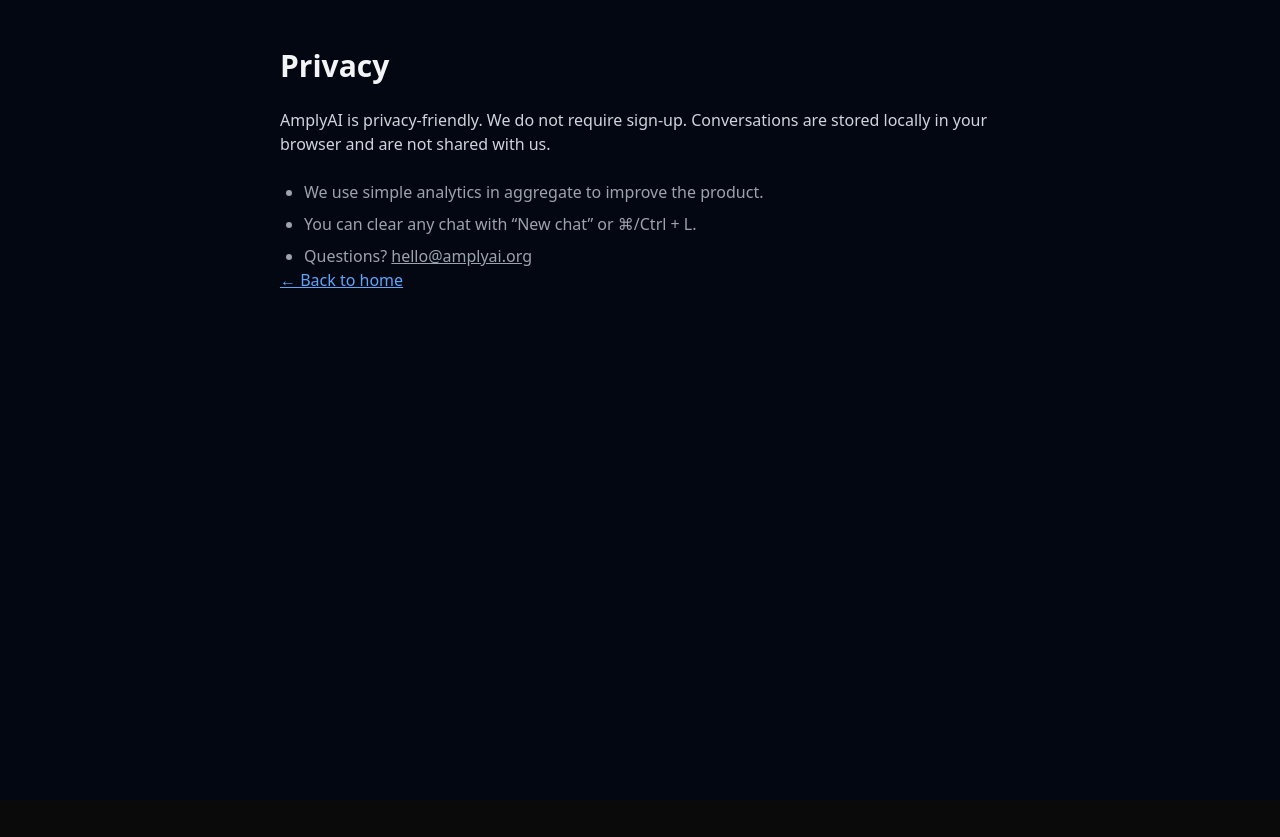
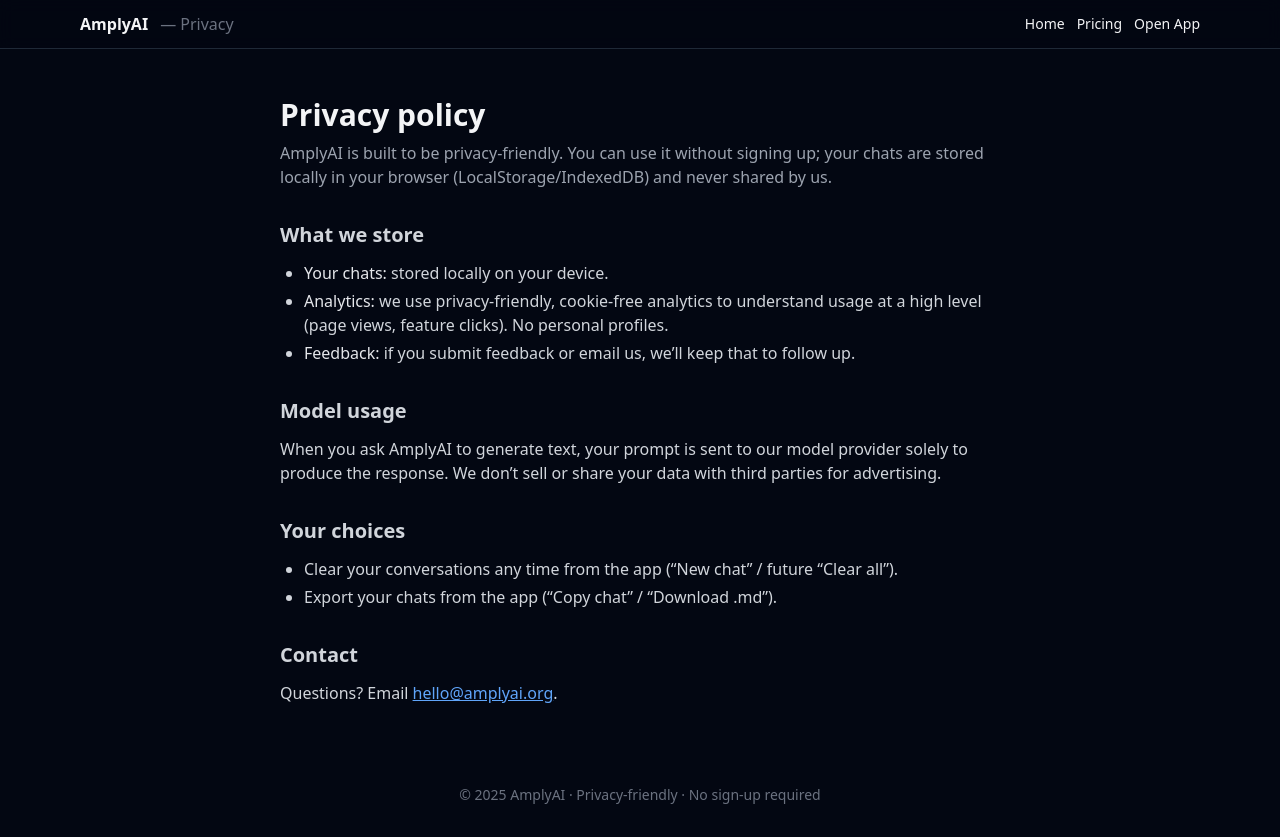
Before and after one commit to madevthevanthiran-maker/amplyai-chatbot, a Next.js app: page /privacy in a window 1280 px wide. Before the commit the page ends 800 px from the top, so only its background shows below. Built offline with nearby package versions, Linux system fonts and the light colour scheme.

Commit message:
Update privacy.jsx

```diff
--- a/pages/privacy.jsx
+++ b/pages/privacy.jsx
@@ -5,27 +5,68 @@ import Link from "next/link";
 export default function Privacy() {
   return (
     <div className="min-h-screen bg-gray-950 text-gray-100">
-      <Head><title>Privacy — AmplyAI</title></Head>
-      <main className="max-w-3xl mx-auto px-6 py-12 space-y-6">
-        <h1 className="text-3xl font-bold">Privacy</h1>
-        <p className="text-gray-300">
-          AmplyAI is privacy-friendly. We do not require sign-up. Conversations are
-          stored locally in your browser and are not shared with us.
-        </p>
-        <ul className="list-disc ml-6 text-gray-400 space-y-2">
-          <li>We use simple analytics in aggregate to improve the product.</li>
-          <li>You can clear any chat with “New chat” or ⌘/Ctrl + L.</li>
-          <li>
-            Questions?{" "}
-            <a className="underline" href="mailto:hello@amplyai.org">
-              hello@amplyai.org
-            </a>
-          </li>
-        </ul>
-        <Link href="/" className="underline text-blue-400">
-          ← Back to home
-        </Link>
+      <Head>
+        <title>Privacy — AmplyAI</title>
+        <meta name="description" content="Privacy policy for AmplyAI. Privacy-friendly by default." />
+        <meta property="og:title" content="AmplyAI — Privacy" />
+        <meta property="og:description" content="Privacy-friendly by default. No sign-up required." />
+      </Head>
+
+      <header className="border-b border-gray-800 bg-gray-950/70 backdrop-blur">
+        <div className="max-w-6xl mx-auto px-4 py-3 flex items-center gap-3">
+          <Link href="/" className="font-semibold hover:opacity-90">AmplyAI</Link>
+          <span className="text-gray-500">— Privacy</span>
+          <nav className="ml-auto flex items-center gap-3 text-sm">
+            <Link className="hover:text-gray-300" href="/">Home</Link>
+            <Link className="hover:text-gray-300" href="/pricing">Pricing</Link>
+            <Link className="hover:text-gray-300" href="/app">Open App</Link>
+          </nav>
+        </div>
+      </header>
+
+      <main className="max-w-3xl mx-auto px-6 py-12 space-y-8">
+        <section>
+          <h1 className="text-3xl font-bold mb-2">Privacy policy</h1>
+          <p className="text-gray-400">
+            AmplyAI is built to be privacy-friendly. You can use it without signing up; your
+            chats are stored locally in your browser (LocalStorage/IndexedDB) and never shared by us.
+          </p>
+        </section>
+
+        <section className="space-y-3 text-gray-300">
+          <h2 className="text-xl font-semibold">What we store</h2>
+          <ul className="list-disc ml-6 space-y-1">
+            <li><span className="text-gray-200">Your chats:</span> stored locally on your device.</li>
+            <li><span className="text-gray-200">Analytics:</span> we use privacy-friendly, cookie-free analytics to understand usage at a high level (page views, feature clicks). No personal profiles.</li>
+            <li><span className="text-gray-200">Feedback:</span> if you submit feedback or email us, we’ll keep that to follow up.</li>
+          </ul>
+        </section>
+
+        <section className="space-y-3 text-gray-300">
+          <h2 className="text-xl font-semibold">Model usage</h2>
+          <p>
+            When you ask AmplyAI to generate text, your prompt is sent to our model provider solely
+            to produce the response. We don’t sell or share your data with third parties for advertising.
+          </p>
+        </section>
+
+        <section className="space-y-3 text-gray-300">
+          <h2 className="text-xl font-semibold">Your choices</h2>
+          <ul className="list-disc ml-6 space-y-1">
+            <li>Clear your conversations any time from the app (“New chat” / future “Clear all”).</li>
+            <li>Export your chats from the app (“Copy chat” / “Download .md”).</li>
+          </ul>
+        </section>
+
+        <section className="space-y-3 text-gray-300">
+          <h2 className="text-xl font-semibold">Contact</h2>
+          <p>Questions? Email <a className="underline text-blue-400" href="mailto:hello@amplyai.org">hello@amplyai.org</a>.</p>
+        </section>
       </main>
+
+      <footer className="text-center py-8 text-sm text-gray-500">
+        © {new Date().getFullYear()} AmplyAI · Privacy-friendly · No sign-up required
+      </footer>
     </div>
   );
 }
```
